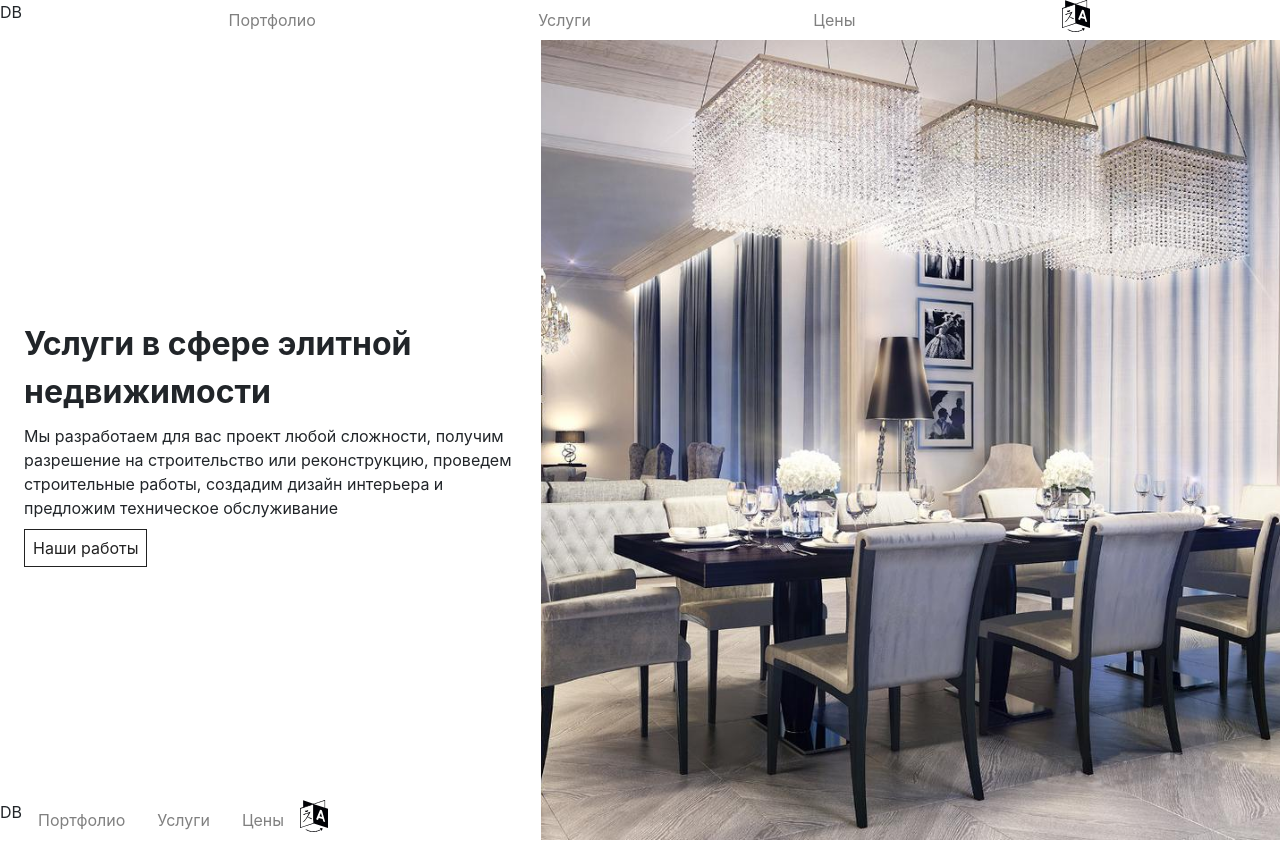
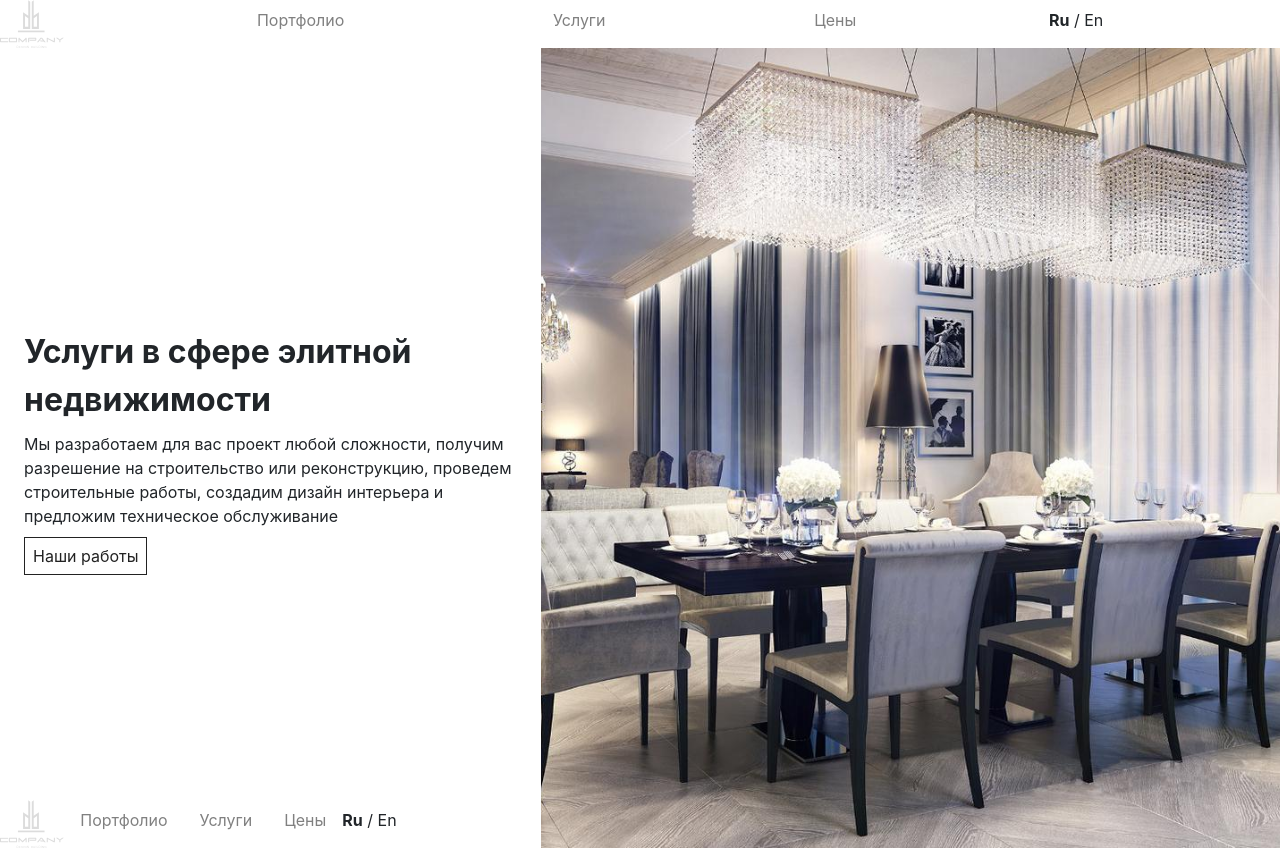
Before and after one commit to flipmotion/db, a React (Create React App) app: page / in a window 1280 px wide. Built offline with nearby package versions, Linux system fonts and the light colour scheme.

Commit message:
Improve logo and lang icon

```diff
--- a/src/App.js
+++ b/src/App.js
@@ -1,5 +1,5 @@
 import React from 'react';
-import { BrowserRouter as Router } from 'react-router-dom';
+import { BrowserRouter as Router, Link } from 'react-router-dom';
 import MenuContainer from './containers/MenuContainer';
 import AppRouter from './containers/AppRouter';
 import IntApp from './containers/IntApp';
@@ -19,12 +19,18 @@ const App = props => (
               <TopBar
                 logo={
                   <LogoWrapper>
-                    <p>DB</p>
+                    <Link to="/">
+                      <img
+                        src={content.logo.src}
+                        alt={content.logo.alt}
+                        style={{ height: '3rem' }}
+                      />
+                    </Link>
                   </LogoWrapper>
                 }
               >
                 {content.menu.top}
-                <LangIcon onClick={toggleLang} />
+                <LangIcon onClick={toggleLang} lang={lang} />
               </TopBar>
             }
           >
--- a/src/components/Menu/LangIcon.js
+++ b/src/components/Menu/LangIcon.js
@@ -1,11 +1,31 @@
-import Lang from '../../content/images/lang.svg';
+import React from 'react';
 import styled from 'styled-components';
 
-const LangIcon = styled.img.attrs({
-  alt: 'Toggle language',
-  src: Lang
-})`
-  height: 2rem;
+const Wrapper = styled.div`
   cursor: pointer;
+
+  margin: 0.5rem 0;
+
+  /* https://www.webpagefx.com/blog/web-design/disable-text-selection/ */
+  -moz-user-select: none; /* Firefox */
+  -ms-user-select: none; /* Internet Explorer */
+  -khtml-user-select: none; /* KHTML browsers (e.g. Konqueror) */
+  -webkit-user-select: none; /* Chrome, Safari, and Opera */
+  -webkit-touch-callout: none; /* Disable Android and iOS callouts*/
+  user-select: none;
 `;
+
+const LangIcon = props => (
+  <Wrapper onClick={props.onClick} onSelect={e => console.log(e)}>
+    {props.lang === 'ru' ? (
+      <div>
+        <b>Ru</b> / En
+      </div>
+    ) : (
+      <div>
+        Ru / <b>En</b>
+      </div>
+    )}
+  </Wrapper>
+);
 export default LangIcon;
```
